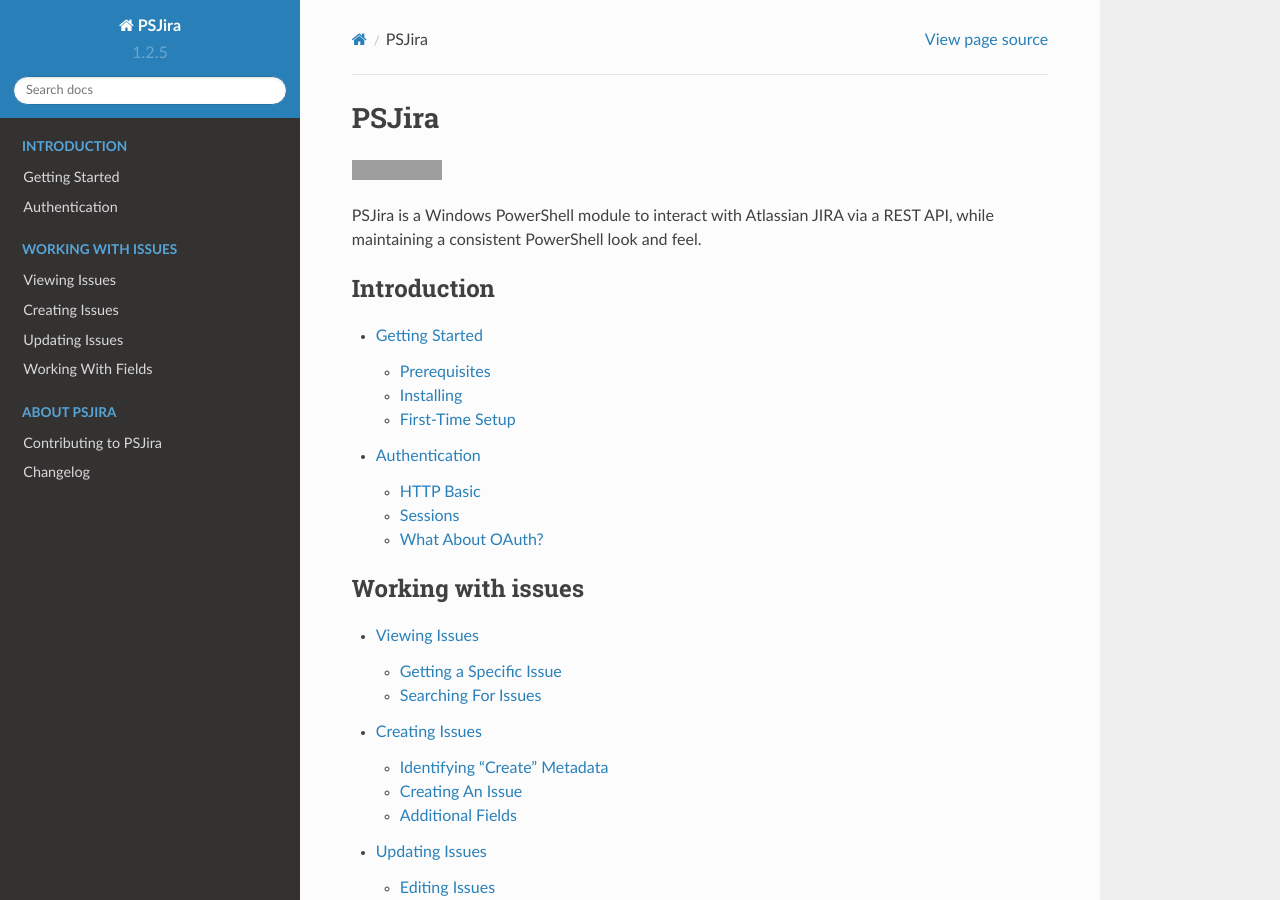
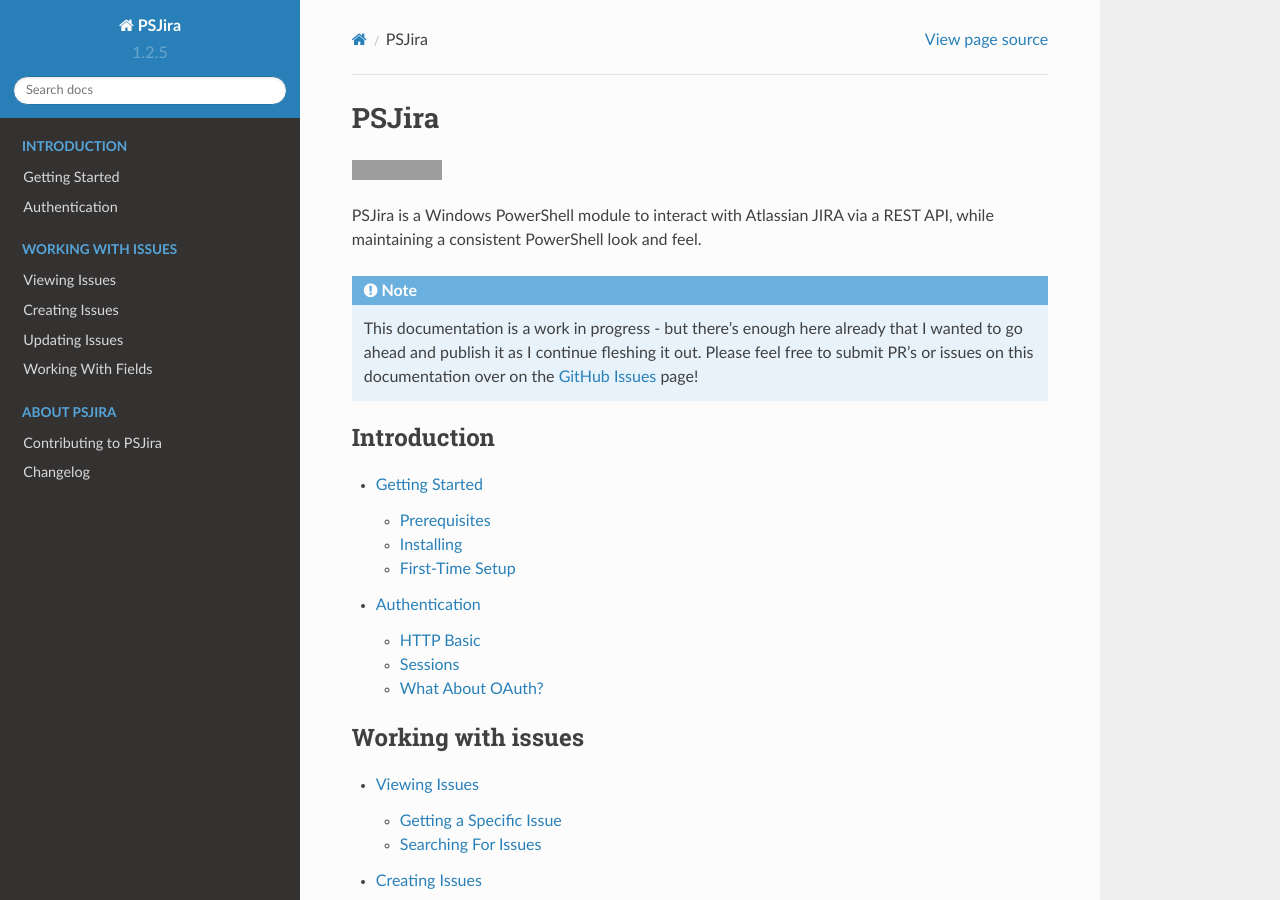
Before and after one commit to AtlassianPS/JiraPS, a Sphinx documentation site: the page built from docs/index.rst, in a window 1280 px wide and 900 px high. Built offline with Sphinx 7.4.7 and the Read the Docs theme 2.0.0, drawn with Linux system fonts in a browser that asks for light colours; grey boxes are pictures that could not be loaded.

Commit message:
Added WIP note to index

```diff
--- a/docs/index.rst
+++ b/docs/index.rst
@@ -13,6 +13,8 @@
    :alt: Appveyor build status
 
 PSJira is a Windows PowerShell module to interact with Atlassian JIRA via a REST API, while maintaining a consistent PowerShell look and feel.
+
+.. note:: This documentation is a work in progress - but there's enough here already that I wanted to go ahead and publish it as I continue fleshing it out. Please feel free to submit PR's or issues on this documentation over on the `GitHub Issues`_ page!
 
 .. toctree::
     :maxdepth: 2
@@ -38,3 +40,5 @@
    changelog
 
 New to the project? Check out the :doc:`getting_started` page for a quick guide to get you up and running!
+
+.. _`GitHub Issues`: https://github.com/replicaJunction/PSJira/issues
```
